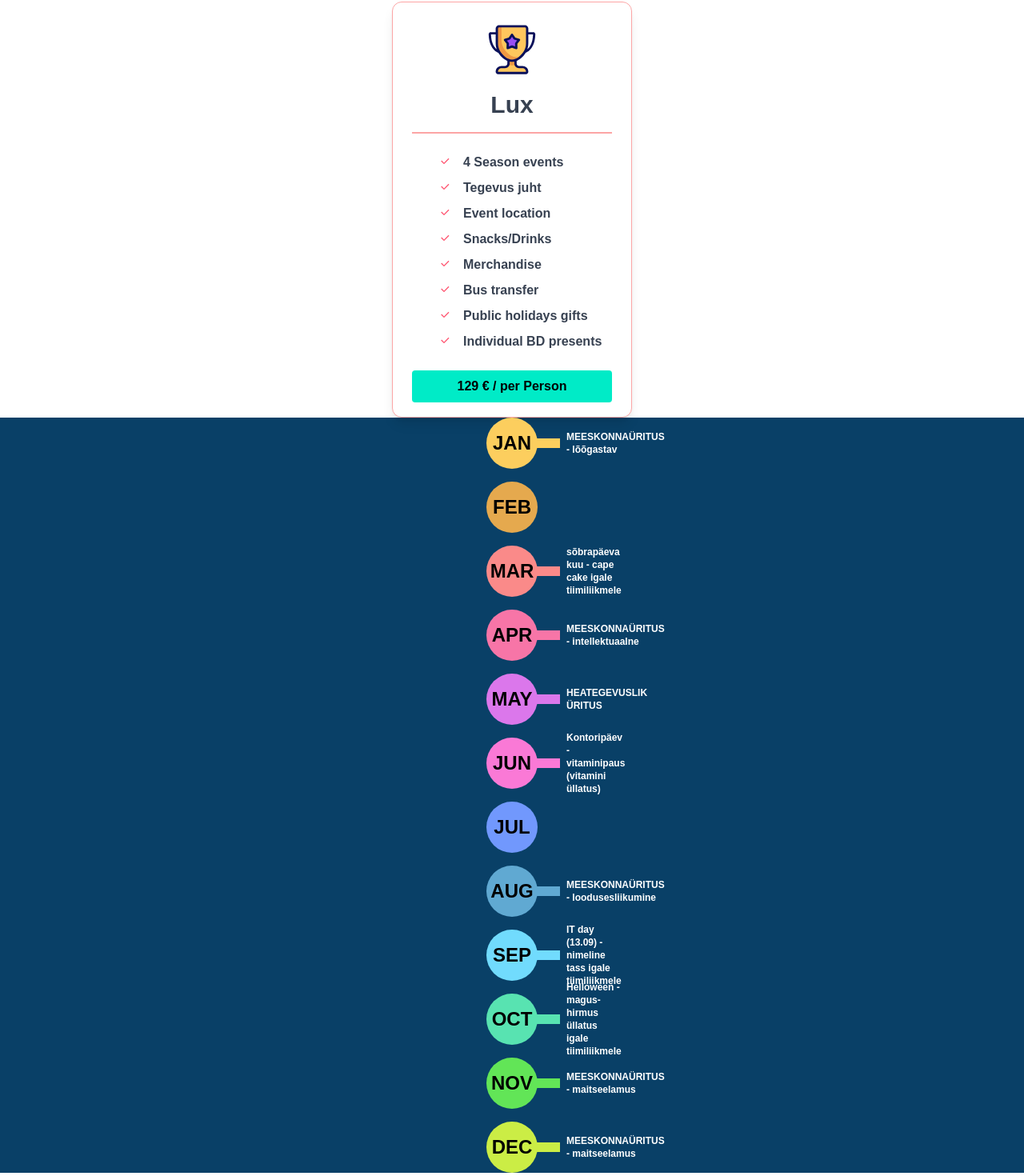
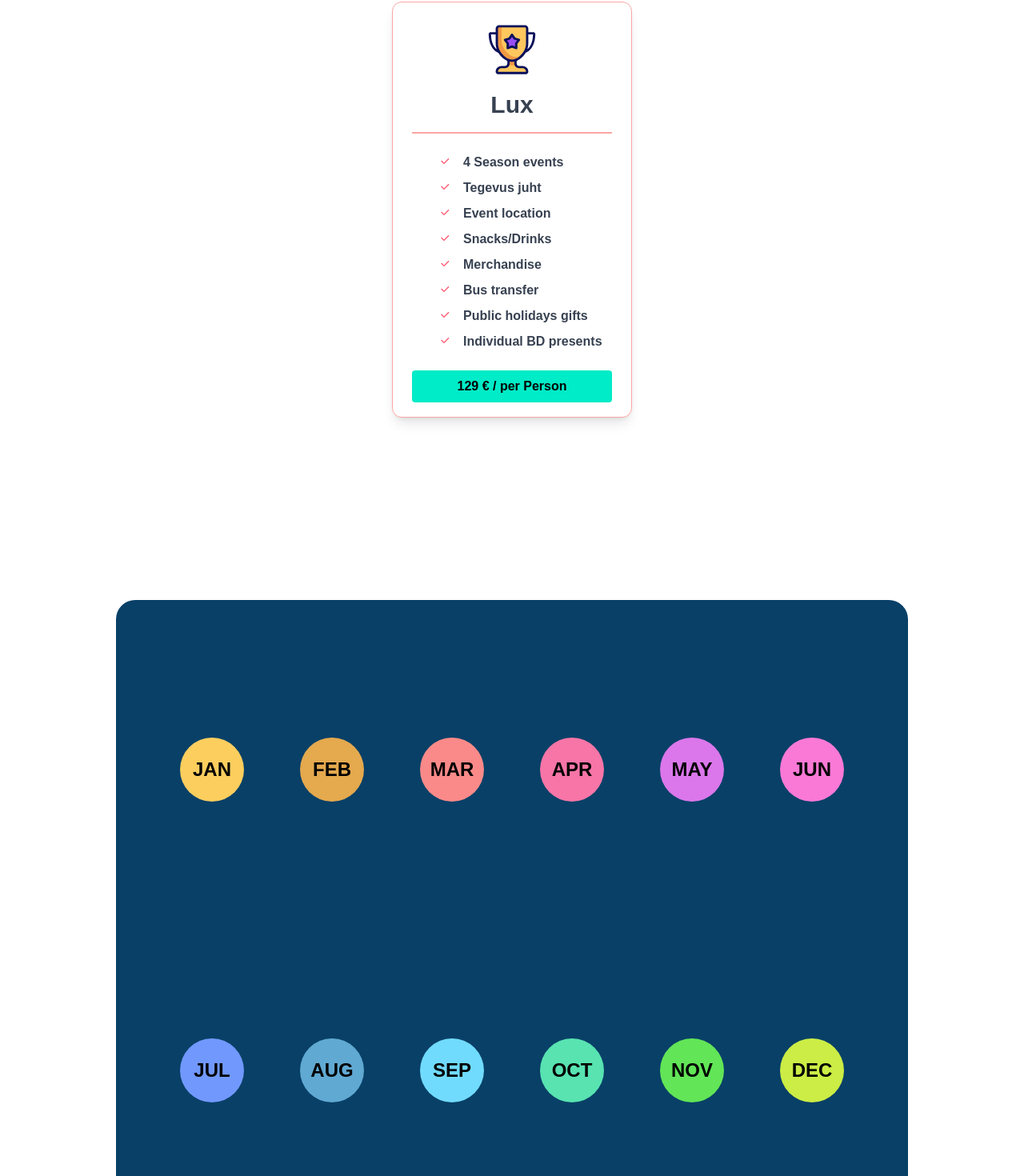
Before and after one commit to Aero385/yayo, a Next.js app: page / in a window 1280 px wide. Shown: the part 2723-4193 px from the top of the page at 80% size. Built offline with nearby package versions, Linux system fonts and the light colour scheme.

Commit message:
example module desktop layou + motion effectst

```diff
--- a/components/Packages.js
+++ b/components/Packages.js
@@ -3,6 +3,8 @@ import MyButton from "./MyButton";
 import Toggle from "@/components/Toggle";
 import { useState } from 'react';
 import { motion } from "framer-motion";
+import { TypingText } from "./Text";
+import { staggerContainer } from "@/constants/motion";
 
 
 
@@ -10,6 +12,7 @@ import { motion } from "framer-motion";
 export default function Packages() {
 
   const [isYearly, setIsYearly] = useState(false);
+
 
  const packages = [
   {
@@ -69,12 +72,12 @@ export default function Packages() {
               <h1 className="text-3xl font-semibold mt-4">{pkg.title}</h1>
               <ul className="mt-4 pt-4 border-t-2 border-red-300">
                 {pkg.advantages.map((advantage, i) => (
-                  <motion.li
+                  <motion.div
+                  className="flex items-center space-x-4 mt-2 ml-8 text-md  text-base font-normal"
+                    variants={staggerContainer}
+                    initial="hidden"
+                    whileInView="show"
                     key={i}
-                    initial={{ opacity: 0, x: 100 }}
-                    animate={{ opacity: 1, x: 0 }}
-                    transition={{ duration: 1, delay: i * 0.1 }}
-                    className="flex items-center space-x-4 mt-2 ml-8 text-md  text-base font-normal"
                   >
                     <svg
                       className="w-4 h-4 fill-current text-custOrang"
@@ -83,8 +86,8 @@ export default function Packages() {
                     >
                       <path d="M20.293 4.293l-8.293 8.293-4.293-4.293-1.414 1.414 5 5 .707.707.707-.707 9-9z" />
                     </svg>
-                    <span>{advantage}</span>
-                  </motion.li>
+                    <TypingText title={advantage}/>
+                  </motion.div>
                 ))}
               </ul>
             </div>
--- /dev/null
+++ b/components/Text.js
@@ -0,0 +1,28 @@
+import { textContainer, textVariant2 } from '@/constants/motion';
+import { motion } from 'framer-motion';
+
+
+export const TypingText = ({ title, textStyles }) => (
+  <motion.span
+    variants={textContainer}
+    className={`m-w-[500px] ${textStyles}`}
+    style={{ maxWidth: '900px', wordWrap: 'break-word' }}
+  >
+    {Array.from(title).map((letter, index) => (
+      <motion.span variants={textVariant2} key={index}>
+        {letter === ' ' ? '\u00A0' : letter}
+      </motion.span>
+    ))}
+  </motion.span>
+);
+
+export const TitleText = ({ title, textStyles }) => (
+  <motion.h2
+    variants={textVariant2}
+    initial="hidden"
+    whileInView="show"
+    className={` font-bold md:text-[64px] text-3xl text-white ${textStyles}`}
+  >
+    {title}
+  </motion.h2>
+);
--- /dev/null
+++ b/constants/motion.js
@@ -0,0 +1,104 @@
+
+
+export const slideIn = (direction, type, delay, duration) => ({
+  hidden: {
+    x: direction === 'left' ? '-100%' : direction === 'right' ? '100%' : 0,
+    y: direction === 'up' ? '100%' : direction === 'down' ? '100%' : 0,
+  },
+  show: {
+    x: 0,
+    y: 0,
+    transition: {
+      type,
+      delay,
+      duration,
+      ease: 'easeOut',
+    },
+  },
+});
+
+export const staggerContainer = (staggerChildren = 0.2, delayChildren) => ({
+  hidden: {},
+  show: {
+    transition: {
+      staggerChildren,
+      delayChildren,
+    },
+  },
+});
+
+export const textVariant = (delay) => ({
+  hidden: {
+    y: 50,
+    opacity: 0,
+  },
+  show: {
+    y: 0,
+    opacity: 1,
+    transition: {
+      type: 'spring',
+      duration: 1.25,
+      delay,
+    },
+  },
+});
+
+export const textContainer = {
+  hidden: {
+    opacity: 0,
+  },
+  show: (i = 1) => ({
+    opacity: 1,
+    transition: { staggerChildren: 0.1, delayChildren: i * 0.1 },
+  }),
+};
+
+export const textVariant2 = {
+  hidden: {
+    opacity: 0,
+    y: 50,
+  },
+  show: {
+    opacity: 1,
+    y: 0,
+    transition: {
+      type: 'tween',
+      ease: 'easeIn',
+    },
+  },
+};
+
+export const fadeIn = (direction, type, delay, duration) => ({
+  hidden: {
+    x: direction === 'left' ? '200%' : '-200%',
+    y: direction === 'up' ? 100 : direction === 'down' ? -100 : 0,
+    opacity: 0,
+  },
+  show: {
+    x: 0,
+    y: 0,
+    opacity: 1,
+    transition: {
+      type,
+      delay,
+      duration,
+      ease: 'easeOut',
+    },
+  },
+});
+
+export const rolling = (direction, delay = 0) => ({
+  hidden: {
+    x: direction === 'left' ? '-100%' : '100%',
+    rotate: 360,
+  },
+  show: {
+    x: 0,
+    rotate: 0,
+    transition: {
+      type: 'spring',
+      duration: 3,
+      delay: delay,
+    },
+  },
+});
--- a/container/Example.js
+++ b/container/Example.js
@@ -1,3 +1,5 @@
+import { TitleText, TypingText } from "@/components/Text";
+import { fadeIn, rolling, staggerContainer } from "@/constants/motion";
 import { motion } from "framer-motion";
 
 export default function Example(){
@@ -7,7 +9,7 @@ export default function Example(){
       name: "jan",
       color: "bg-jan",
       side:"left",
-      description: "MEESKONNAÜRITUS - lõõgastav",
+      description: "ÜRITUS - lõõgastav",
     },
     {
       name: "feb",
@@ -23,7 +25,7 @@ export default function Example(){
       name: "apr",
       color: "bg-apr",
       side:"left",
-      description: "MEESKONNAÜRITUS - intellektuaalne",
+      description: "ÜRITUS - intellektuaalne",
     },
     {
       name: "may",
@@ -45,7 +47,7 @@ export default function Example(){
       name: "aug",
       color: "bg-aug",
       side:"right",
-      description: "MEESKONNAÜRITUS - loodusesliikumine",
+      description: "ÜRITUS - loodusesliikumine",
     },
     {
       name: "sep",
@@ -63,30 +65,51 @@ export default function Example(){
       name: "nov",
       color: "bg-nov",
       side:"left",
-      description: "MEESKONNAÜRITUS - maitseelamus",
+      description: "ÜRITUS - maitseelamus",
     },
     {
       name: "dec",
       color: "bg-dec",
       side:"right",
-      description: "MEESKONNAÜRITUS - maitseelamus",
+      description: "ÜRITUS - maitseelamus",
     },
-
   ];
 
+  const halfwayIndex = Math.ceil(examples.length / 2);
+  const firstHalf = examples.slice(0, halfwayIndex);
+  const secondHalf = examples.slice(halfwayIndex);
+
     return (
-    <div className="w-full bg-bgExp flex flex-col justify-center gap-4 items-center">
+      <>
+
+        {/* MOBILE */}
+
+        <div className="md:hidden w-full rounded-3xl bg-bgExp flex flex-col justify-center gap-4 px-2 py-8 items-center">
+          <TitleText
+            textStyles='text-center text-white uppercase'
+            title='Example of Annual Team Events Programm'
+          />
           {examples.map((card, index) => (
-    <div className="relative w-full" key={index}>
             <motion.div
-        className={`${card.color} relative mx-auto w-16 h-16 rounded-full flex flex-col justify-center items-center`}
+              className="relative w-ful max-w-6xl mx-auto px-2"
+              key={index}
+              variants={staggerContainer}
+              initial='hidden'
+              whileInView='show'
+              viewport={{once: 'false', amount: 0.25}}
+            >
+              <motion.div
+                className={`${card.color}  relative mx-auto w-16 h-16 rounded-full flex flex-col justify-center items-center`}
+                variants={rolling(card.side)}
               >
                 <div className="uppercase bg-ring flex justify-center items-center rounded-full text-black text-2xl">
                   {card.name}
                 </div>
+              </motion.div>
               {card.side === "right" && (
                 <motion.span
-            className={`${card.color} absolute  w-8 h-3 top-1/2 left-[60px] transform -translate-y-1/2`}
+                  className={`${card.color} absolute  w-8 h-2 top-7 left-[70px] transform -translate-y-1/2`}
+                  variants={fadeIn('left', 'tween', 1, 2)}
                 >
                   <p className="text-white text-xs absolute top-1/2  left-[40px] transform -translate-y-1/2">
                     {card.description}
@@ -95,17 +118,71 @@ export default function Example(){
               )}
               {card.side === "left" && (
                 <motion.span
-            className={`${card.color} absolute  w-8 h-3 top-1/2 left-[60px] transform -translate-y-1/2`}
+                  className={`${card.color} absolute w-8 h-2 top-7 right-[70px] transform -translate-y-1/2`}
+                  variants={fadeIn('right', 'tween', 0.5, 3)}
                 >
-            <p className="text-white text-xs absolute top-1/2  left-[40px] transform -translate-y-1/2">
+                  <p className="text-white text-xs absolute top-1/2  right-[40px] transform -translate-y-1/2">
                     {card.description}
                   </p>
                 </motion.span>
               )}
             </motion.div>
-    </div>
           ))}
         </div>
 
+        {/* DESKTOP */}
+
+        <div className="mt-[100px] relative hidden md:flex md:flex-col justify-center min-h-screen " >
+          <TitleText
+              textStyles='leading-none text-center text-[64px] text-bgExp uppercase'
+              title='Example of Annual Team Events Programm'
+            />
+          <div className="mx-auto h-[800px] grid grid-row-2 justify-center my-auto px-[80px] py-6 rounded-3xl max-w-6xl bg-bgExp">
+            <div className="flex items-center justify-center gap-[70px]">
+              {firstHalf.map((card, index) => (
+                <motion.div
+                  className="relative"
+                  key={index}
+                  variants={staggerContainer()}
+                  initial='hidden'
+                  whileInView='show'
+                  viewport={{once: 'false', amount: 0.25}}
+                >
+                  <motion.div
+                    className={`${card.color} relative w-20 h-20 rounded-full flex justify-center items-center`}
+                    variants={rolling('left', index * 0.2 )}
+                  >
+                    <div className="uppercase bg-ring flex justify-center items-center rounded-full text-black text-2xl">
+                      {card.name}
+                    </div>
+                  </motion.div>
+                </motion.div>
+              ))}
+            </div>
+            <div className="flex items-center justify-center gap-[70px]">
+              {secondHalf.map((card, index) => (
+                <motion.div
+                  className="relative"
+                  key={index}
+                  variants={staggerContainer()}
+                  initial='hidden'
+                  whileInView='show'
+                  viewport={{once: 'false', amount: 0.25}}
+                >
+                  <motion.div
+                    className={`${card.color} relative w-20 h-20 rounded-full flex justify-center items-center`}
+                    variants={rolling('right', index * 0.2 )}
+                  >
+                    <div className="uppercase bg-ring flex justify-center items-center rounded-full text-black text-2xl">
+                      {card.name}
+                    </div>
+                  </motion.div>
+                </motion.div>
+              ))}
+            </div>
+          </div>
+        </div>
+      </>
+
   );
   }
--- a/container/Header.js
+++ b/container/Header.js
@@ -6,7 +6,7 @@ export default function Header() {
   return (
     <>
       <Nav />
-      <div className="max-w-[1440px] w-full h-full flex flex-col md:gap-0 gap-8 mx-auto md:flex-row md:justify-center md:px-4 px-8 py-4">
+      <div className="max-w-[1440px] w-full flex flex-col md:gap-0 gap-8 mx-auto md:flex-row md:justify-center md:px-4 px-8 py-4">
         <div className="flex items-center justify-center order-1 ">
           <Image src="/main.png" width={1000} height={1000} alt="main" />
         </div>
--- a/container/Prices.js
+++ b/container/Prices.js
@@ -2,7 +2,7 @@ import Packages from "@/components/Packages";
 
 export default function Prices(){
   return (
-      <div className="flex flex-col w-full justify-center text-center items-center mt-10 md:mt-48 text-gray-700">
+      <div className="flex flex-col min-h-screen w-full justify-center text-center items-center mt-10 md:mt-48 text-gray-700">
         <h1 className="text-5xl">
           Our Packages
         </h1>
--- a/pages/_document.js
+++ b/pages/_document.js
@@ -4,6 +4,8 @@ export default function Document() {
   return (
     <Html lang="en">
       <Head>
+        <link href="https://cdn.tailwindcss.com/your-version-tailwind.min.css" rel="stylesheet"/>
+
         <link href="https://fonts.googleapis.com/css2?family=Manrope:wght@600;700&display=swap" rel="stylesheet"/>
       </Head>
       <body>
--- a/styles/globals.css
+++ b/styles/globals.css
@@ -10,3 +10,12 @@ img{
   font-family: 'Manrop', sans-serif;
   font-weight: 700;
 }
+
+@keyframes rotate-animation {
+  0% {
+    transform: rotate(0deg);
+  }
+  100% {
+    transform: rotate(360deg);
+  }
+}
--- a/tailwind.config.js
+++ b/tailwind.config.js
@@ -36,6 +36,7 @@ module.exports = {
         dec:"#CBED45",
       },
 
+
     },
   },
   plugins: [],
```
Also changed, not shown: components/Cards.js (+31 -0 lines). Lines whose indentation alone changed are shown as unchanged.
